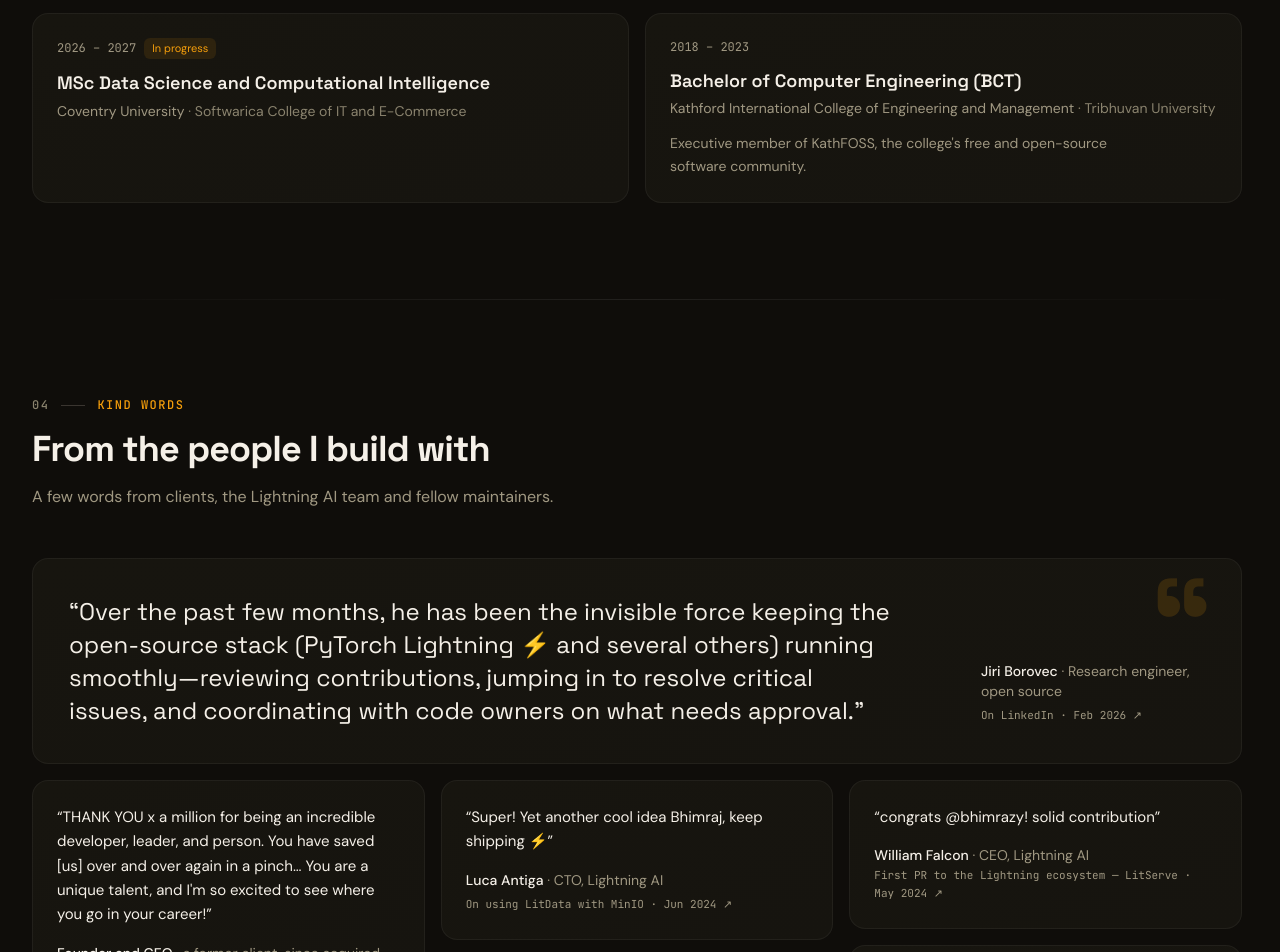
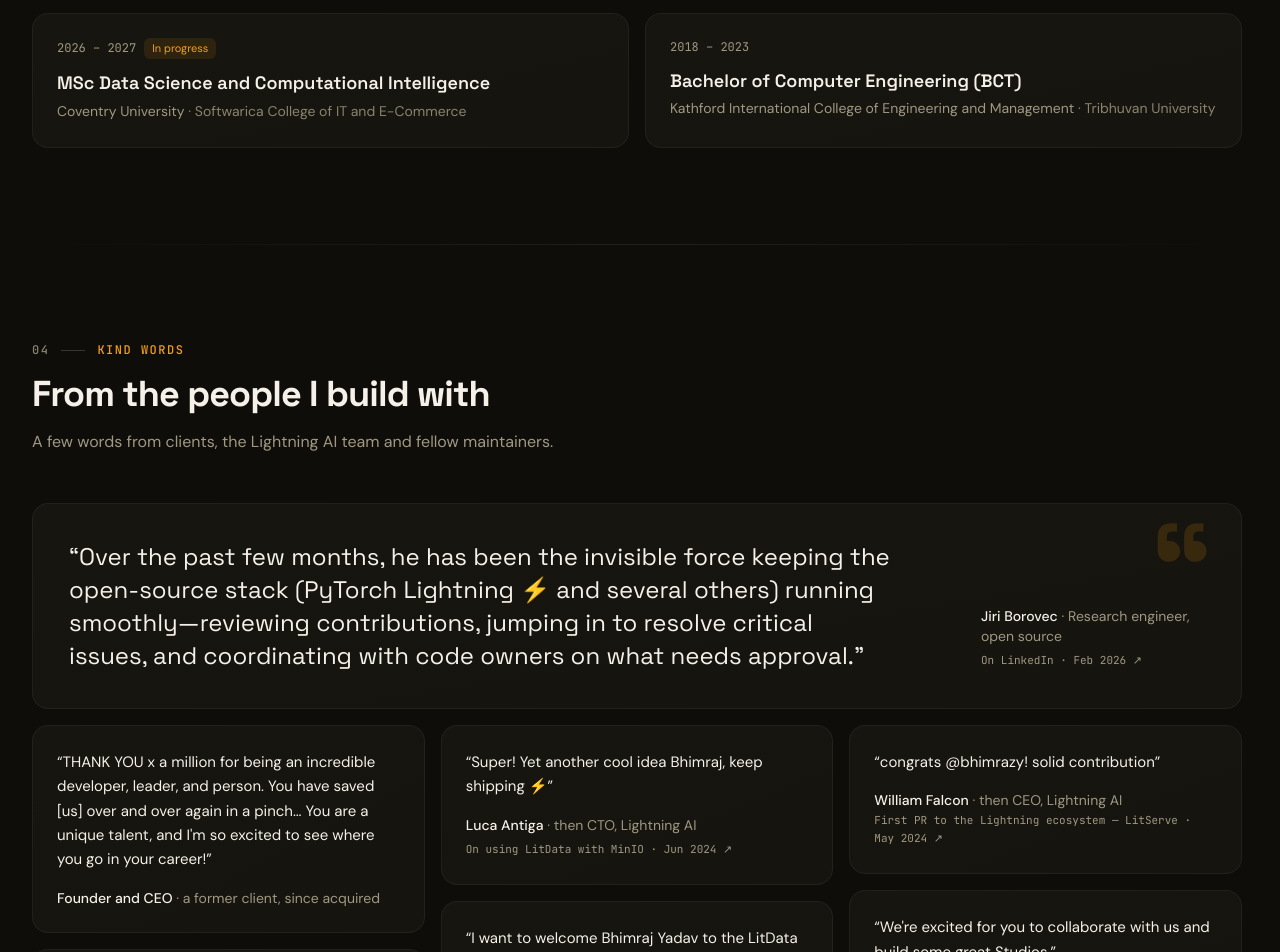
Before and after one commit to bhimrazy/bhimraj.com.np, a Next.js app in the folder apps/web/: page /about in a window 1280 px wide. Shown: the part 2620-3572 px from the top of the page. Built offline with nearby package versions, Linux system fonts and the light colour scheme.

Commit message:
fix(about): past roles marked "then"; drop the KathFOSS line

```diff
--- a/apps/web/src/components/about/data.ts
+++ b/apps/web/src/components/about/data.ts
@@ -205,14 +205,14 @@ export const ABOUT_QUOTES: readonly Quote[] = [
   {
     text: "@bhimrazyadav knows how to ship 🔥",
     author: "Luca Antiga",
-    role: "CTO, Lightning AI",
+    role: "then CTO, Lightning AI",
     context: "On OpenAI-compatible embeddings in LitServe · Nov 2024",
     href: "https://x.com/bhimrazy/status/1861866608513445941",
   },
   {
     text: "Super! Yet another cool idea Bhimraj, keep shipping ⚡️",
     author: "Luca Antiga",
-    role: "CTO, Lightning AI",
+    role: "then CTO, Lightning AI",
     context: "On using LitData with MinIO · Jun 2024",
     href: "https://x.com/bhimrazy/status/1801909093872943315",
   },
@@ -228,7 +228,6 @@ export const EDUCATION: readonly {
   via?: string;
   degree: string;
   years: string;
-  note?: string;
   current?: boolean;
 }[] = [
   {
@@ -243,6 +242,5 @@ export const EDUCATION: readonly {
     via: "Tribhuvan University",
     degree: "Bachelor of Computer Engineering (BCT)",
     years: "2018 – 2023",
-    note: "Executive member of KathFOSS, the college's free and open-source software community.",
   },
 ];
--- a/apps/web/src/components/about/education.tsx
+++ b/apps/web/src/components/about/education.tsx
@@ -23,11 +23,6 @@ export function Education() {
               <span className="text-site-text-tertiary"> · {item.via}</span>
             )}
           </p>
-          {item.note && (
-            <p className="mt-3 text-pretty text-site-text-secondary text-sm leading-relaxed">
-              {item.note}
-            </p>
-          )}
         </li>
       ))}
     </ul>
--- a/apps/web/src/components/oss/journey-data.ts
+++ b/apps/web/src/components/oss/journey-data.ts
@@ -63,12 +63,12 @@ export const TIMELINE: TimelineItem[] = [
       {
         text: "Let's goo! Merged 🚀",
         author: "Luca Antiga",
-        role: "CTO, Lightning AI",
+        role: "then CTO, Lightning AI",
       },
       {
         text: "congrats @bhimrazy! solid contribution",
         author: "William Falcon",
-        role: "CEO, Lightning AI",
+        role: "then CEO, Lightning AI",
       },
     ],
   },
```
